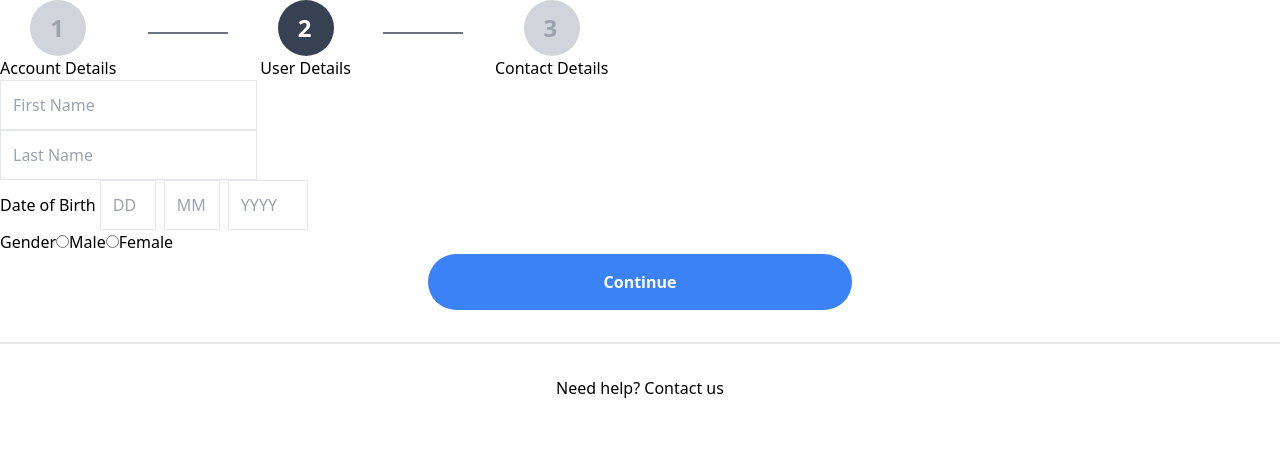
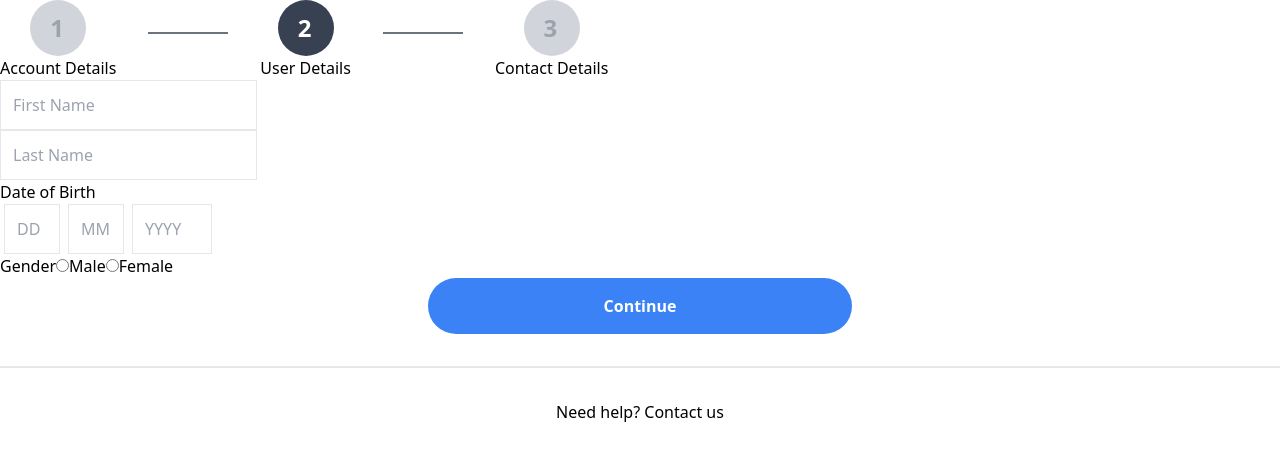
Before and after one commit to p-dim-popov/registration-form-nextjs, a Next.js app: page /register/user-details in a window 1280 px wide. Shown: the top 460 px of the page. Built offline with nearby package versions, Linux system fonts and the light colour scheme.

Commit message:
style(DateInput): order inputs and label

```diff
--- a/src/components/date-input/DateInput.tsx
+++ b/src/components/date-input/DateInput.tsx
@@ -74,9 +74,10 @@ function DateInput<TContext extends IFormContext<string>>({
     useFormContextDefinitions<string, TContext>(id, validation?.rules ?? [], Context);
 
     return (
-        <div onBlur={() => setShouldValidate(true)}>
+        <div onBlur={() => setShouldValidate(true)} className="flex flex-col">
             <ValidationErrors errorMessages={errorMessages} />
             <Label htmlFor={name} label={label} />
+            <div className="flex flex-row">
                 <input
                     className="w-14 border p-3 mx-1"
                     placeholder="DD"
@@ -102,6 +103,7 @@ function DateInput<TContext extends IFormContext<string>>({
                     value={get(DateGroupType.Year)(state)}
                 />
             </div>
+        </div>
     );
 }
 
```
Lines whose indentation alone changed are shown as unchanged.
